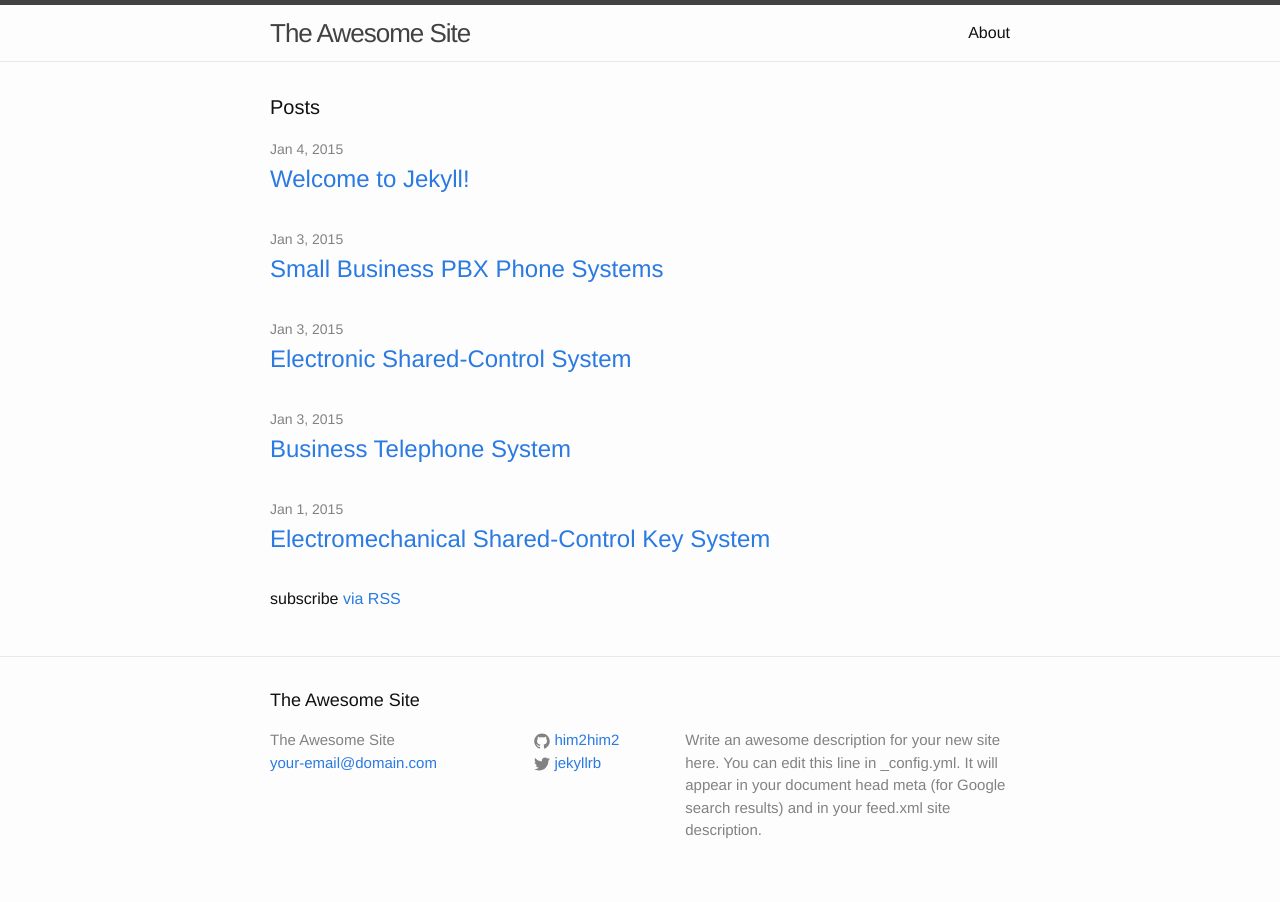
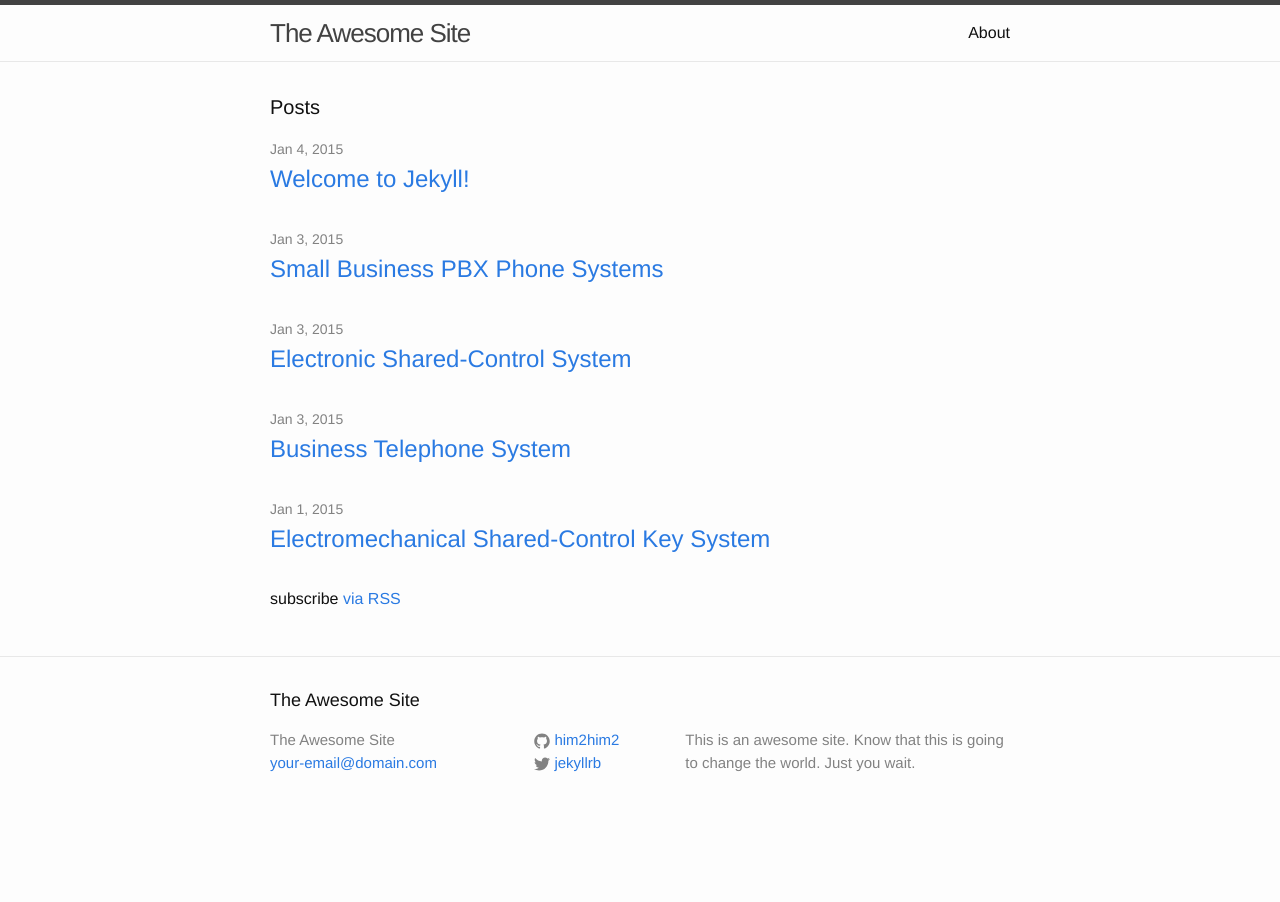
Before and after one commit to him2him2/him2him2.github.io, a Jekyll site: the page built from index.html, in a window 1280 px wide. Built offline with Jekyll 4.4.1, drawn with Linux system fonts in a browser that asks for light colours.

Commit message:
Site Description

```diff
--- a/_config.yml
+++ b/_config.yml
@@ -2,9 +2,7 @@
 title: The Awesome Site
 email: your-email@domain.com
 description: > # this means to ignore newlines until "baseurl:"
-  Write an awesome description for your new site here. You can edit this
-  line in _config.yml. It will appear in your document head meta (for
-  Google search results) and in your feed.xml site description.
+  This is an awesome site. Know that this is going to change the world. Just you wait.
 baseurl: "" # the subpath of your site, e.g. /blog/
 url: "http://yourdomain.com" # the base hostname & protocol for your site
 twitter_username: jekyllrb
```
